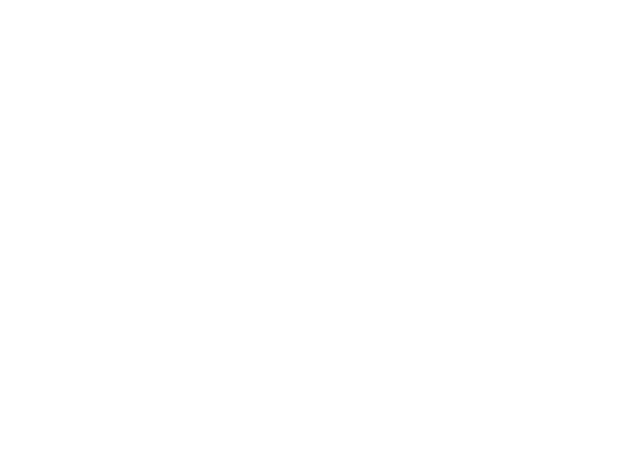
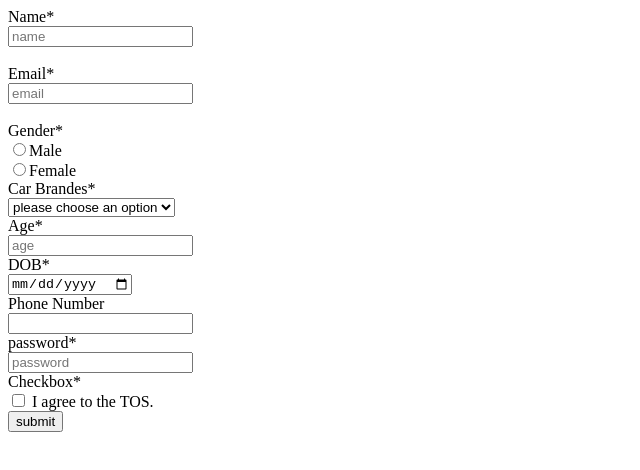
Before and after one commit to acciojob/signup-form-car-amarnathsd, a website: page main.html in a window 1280 px wide. Shown: the whole page, without its empty margins (0-640 px from the left). Drawn offline with Linux system fonts and the light colour scheme.

Commit message:
created a submission

```diff
--- a/main.html
+++ b/main.html
@@ -10,6 +10,59 @@
 	<!-- the entire body must be written by student -->
     <script type="text/javascript" src="./script.js">
 </script>
+	<form method="post">
+		<div>
+		<lable for="name">Name*</lable><br>
+		<input type="text" id="name" required placeholder="name">
+		</div><br>
+
+		<div>
+			<lable for="email">Email*</lable><br>
+			<input type="email" id="email" required  placeholder="email">
+		</div><br>
+
+		<lable for="gender_m" required>Gender*</lable><br>
+		<input type="radio" name="gender"  id="gender_m" required>Male<br>
+
+
+		<lable for="gender_f" required ></lable>
+		<input type="radio" name="gender"  id="gender_f" required>Female<br>
+
+		<lable for="cars">Car Brandes*</lable><br>
+		<select  id="cars" required>
+			<option disabled selected>please choose an option</option>
+			<option value="BMW">BMW</option>
+			<option value="audi">Audi</option>
+			<option value="mercidiz">Mercediz</option>
+		</select><br>
+
+		<label for="age">Age*</label><br>
+		<input type="number" id="age"  required  placeholder="age"><br>
+
+		<label for="dob">DOB*</label><br>
+		<input type="date"  id="DOB" required><br>
+
+		<label for="tel">Phone Number</label><br>
+		<input type="tel" id="tel" ><br>
+
+		<label for="password">password*</label><br>
+		<input type="password" id="password"  required placeholder="password"><br>
+
+		<label for="checkbox">Checkbox*</label><br>
+		<input type="checkbox"  id="tos" required>
+		<label for="tos"></label> I agree to the TOS.<br>
+
+		<button type="submit">submit</button>
+
+
+
+
+
+
+
+
+
+	</form>
 
 </body>
 
```
